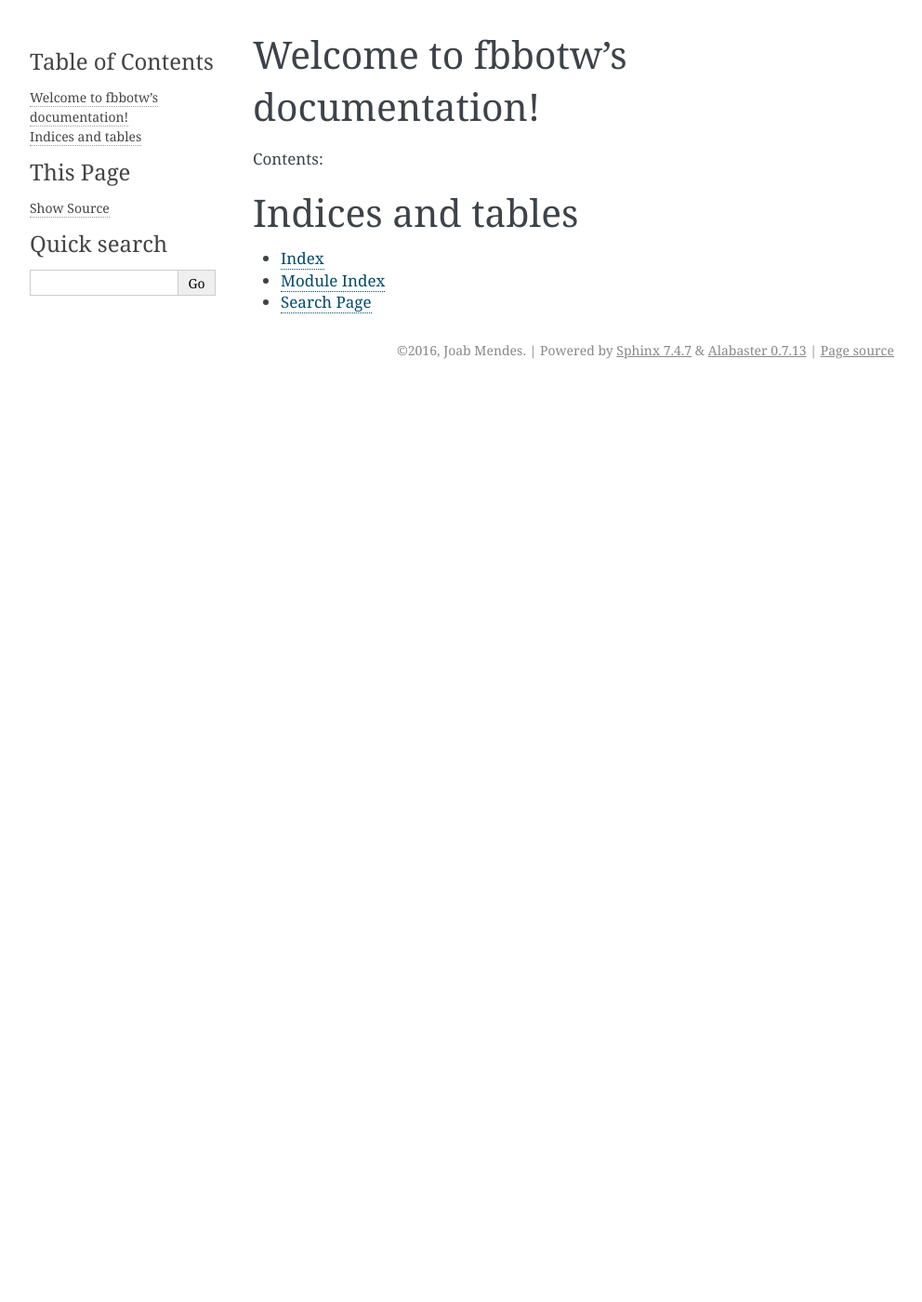
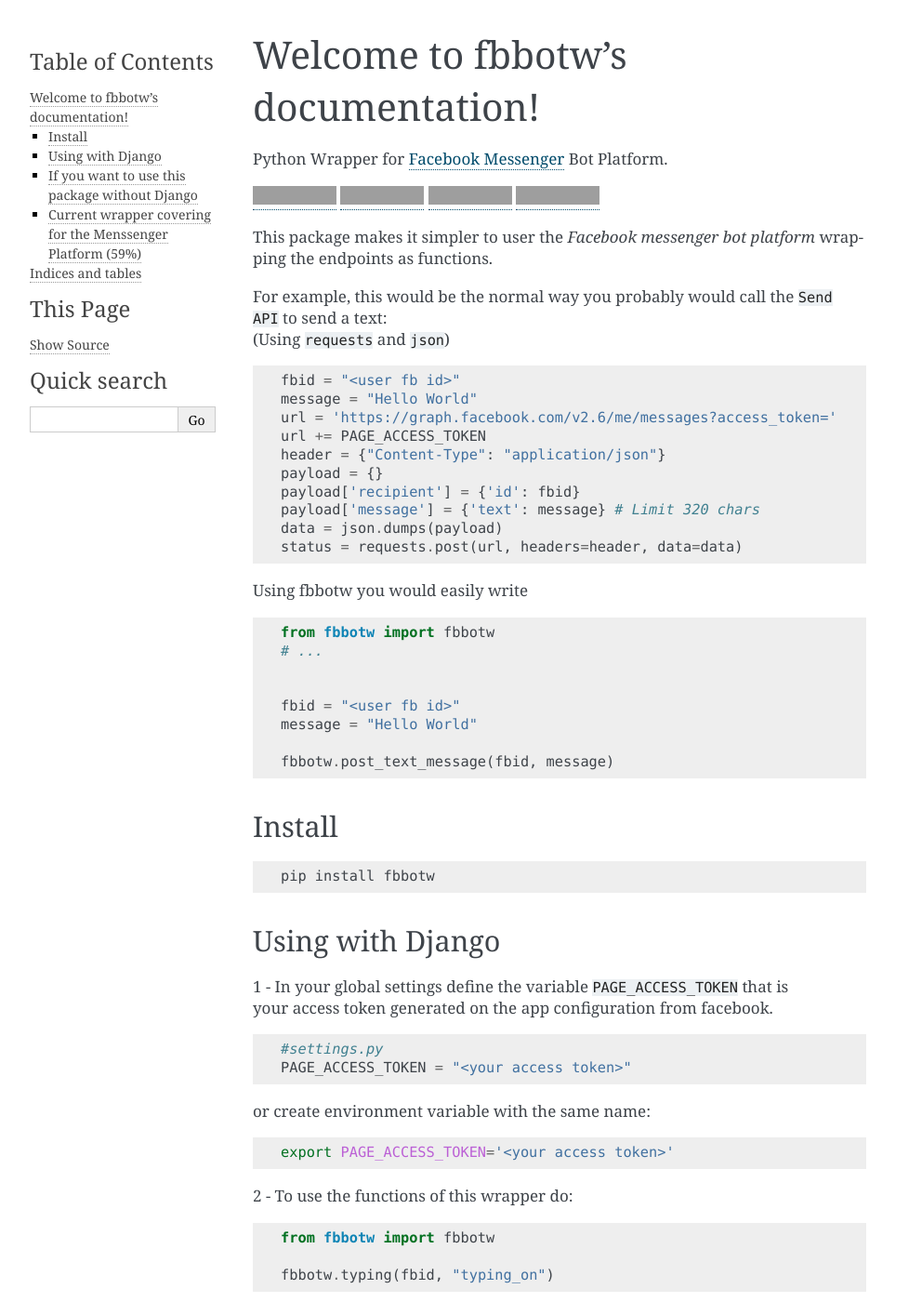
Before and after one commit to JoabMendes/fbbotw, a Sphinx documentation site: the page built from docs/source/index.rst, in a window 1280 px wide and 1400 px high. Shown: the whole window at 93% size, without its empty margins (148-1140 px from the left). Built offline with Sphinx 7.4.7, drawn with Linux system fonts in a browser that asks for light colours; formulas are drawn with MathJax 3; some of the changed text lies outside the part shown; grey boxes are pictures that could not be loaded.

```diff
--- a/README.rst
+++ b/README.rst
@@ -1,11 +1,11 @@
-Facebook bot python wrapper
+FBBOTW: A Facebook Bot Wrapper
 ===========================
 
 Python Wrapper for `Facebook Messenger`_ Bot Platform.
 
 |MIT licensed| |PyPI| |Documentation Status| |Build Status|
 
-This bot makes it simpler to user the *Facebook messenger bot platform*
+This package makes it simpler to user the *Facebook messenger bot platform*
 wrapping the endpoints as functions.
 
 | For example, this would be the normal way you probably would call the
--- a/docs/source/conf.py
+++ b/docs/source/conf.py
@@ -2,7 +2,7 @@
 # -*- coding: utf-8 -*-
 #
 # fbbotw documentation build configuration file, created by
-# sphinx-quickstart on Thu Nov 24 03:00:46 2016.
+# sphinx-quickstart on Mon Nov 28 01:48:59 2016.
 #
 # This file is execfile()d with the current directory set to its
 # containing dir.
@@ -17,9 +17,9 @@
 # add these directories to sys.path here. If the directory is relative to the
 # documentation root, use os.path.abspath to make it absolute, like shown here.
 #
-# import os
-# import sys
-# sys.path.insert(0, os.path.abspath('.'))
+import os
+import sys
+sys.path.insert(0, os.path.abspath('../../fbbotw'))
 
 # -- General configuration ------------------------------------------------
 
@@ -31,15 +31,11 @@
 # extensions coming with Sphinx (named 'sphinx.ext.*') or your custom
 # ones.
 extensions = [
-    'sphinx.ext.doctest',
-    'sphinx.ext.intersphinx',
-    'sphinx.ext.coverage',
-    'sphinx.ext.imgmath',
-    'sphinx.ext.viewcode',
+    'sphinx.ext.autodoc',
 ]
 
 # Add any paths that contain templates here, relative to this directory.
-templates_path = ['_templates']
+templates_path = ['ntemplates']
 
 # The suffix(es) of source filenames.
 # You can specify multiple suffix as a list of string:
@@ -56,8 +52,8 @@ master_doc = 'index'
 
 # General information about the project.
 project = 'fbbotw'
-copyright = '2016, Joab Mendes'
-author = 'Joab Mendes'
+copyright = '2016, Joabe Mendes'
+author = 'Joabe Mendes'
 
 # The version info for the project you're documenting, acts as replacement for
 # |version| and |release|, also used in various other places throughout the
@@ -160,7 +156,7 @@ html_theme = 'alabaster'
 # Add any paths that contain custom static files (such as style sheets) here,
 # relative to this directory. They are copied after the builtin static files,
 # so a file named "default.css" will overwrite the builtin "default.css".
-html_static_path = ['_static']
+html_static_path = ['nstatic']
 
 # Add any extra paths that contain custom files (such as robots.txt or
 # .htaccess) here, relative to this directory. These files are copied
@@ -267,7 +263,7 @@ latex_elements = {
 #  author, documentclass [howto, manual, or own class]).
 latex_documents = [
     (master_doc, 'fbbotw.tex', 'fbbotw Documentation',
-     'Joab Mendes', 'manual'),
+     'Joabe Mendes', 'manual'),
 ]
 
 # The name of an image file (relative to this directory) to place at the top of
@@ -343,7 +339,3 @@ texinfo_documents = [
 # If true, do not generate a @detailmenu in the "Top" node's menu.
 #
 # texinfo_no_detailmenu = False
-
-
-# Example configuration for intersphinx: refer to the Python standard library.
-intersphinx_mapping = {'https://docs.python.org/': None}
--- a/docs/source/index.rst
+++ b/docs/source/index.rst
@@ -1,16 +1,127 @@
-.. fbbotw documentation master file, created by
-   sphinx-quickstart on Thu Nov 24 03:00:46 2016.
-   You can adapt this file completely to your liking, but it should at least
-   contain the root `toctree` directive.
-
 Welcome to fbbotw's documentation!
 ==================================
+
+Python Wrapper for `Facebook Messenger`_ Bot Platform.
+
+|MIT licensed| |PyPI| |Documentation Status| |Build Status|
+
+This package makes it simpler to user the *Facebook messenger bot platform*
+wrapping the endpoints as functions.
+
+| For example, this would be the normal way you probably would call the
+  ``Send API`` to send a text:
+| (Using ``requests`` and ``json``)
+
+.. code:: py
+
+      fbid = "<user fb id>"
+      message = "Hello World"
+      url = 'https://graph.facebook.com/v2.6/me/messages?access_token='
+      url += PAGE_ACCESS_TOKEN
+      header = {"Content-Type": "application/json"}
+      payload = {}
+      payload['recipient'] = {'id': fbid}
+      payload['message'] = {'text': message} # Limit 320 chars
+      data = json.dumps(payload)
+      status = requests.post(url, headers=header, data=data)
+
+Using fbbotw you would easily write
+
+.. code:: py
+
+    from fbbotw import fbbotw
+    # ...
+
+
+    fbid = "<user fb id>"
+    message = "Hello World"
+
+    fbbotw.post_text_message(fbid, message)
+
+Install
+-------
+
+::
+
+    pip install fbbotw
+
+Using with Django
+-----------------
+
+| 1 - In your global settings define the variable ``PAGE_ACCESS_TOKEN``
+  that is
+| your access token generated on the app configuration from facebook.
+
+.. code:: py
+
+    #settings.py
+    PAGE_ACCESS_TOKEN = "<your access token>"
+
+or create environment variable with the same name:
+
+.. code:: sh
+
+    export PAGE_ACCESS_TOKEN='<your access token>'
+
+2 - To use the functions of this wrapper do:
+
+.. code:: py
+
+    from fbbotw import fbbotw
+
+    fbbotw.typing(fbid, "typing_on")
+
+If you want to use this package without Django
+----------------------------------------------
+
+#. Download the .zip of this directory.
+
+#. Copy the ``fbbotw`` directory to your project root.
+
+#. Define a variable called ``PAGE_ACCESS_TOKEN`` as the page access
+   token you got from facebook
+
+#. Import the package in your module.
+
+.. code:: py
+
+    from fbbotw import fbbotw
+
+    fbbotw.typing(fbid, "typing_on")
+
+Current wrapper covering for the `Menssenger Platform`_ (59%)
+-------------------------------------------------------------
+
+-  [x] User profile
+-  [ ] Send API
+
+   -  [ ] Templates
+   -  [ ] Buttons
+   -  [x] Quick Replies
+   -  [x] Sender Actions
+   -  [x] Content Types
+
+      -  [x] Text messages
+      -  [x] Audio attachment
+      -  [x] File attachment
+      -  [x] Image attachment
+      -  [x] Video attachment
+
+-  [ ] Web view
+-  [ ] Thread Settings
+-  [x] Greeting Text
+-  [x] Get Started Button
+-  [x] Persistent Menu
+-  [ ] Account Linking
+-  [ ] Domain Whitelisting
+-  [ ] Payment Settings
 
 Contents:
 
 .. toctree::
    :maxdepth: 2
 
+   functions
 
 
 Indices and tables
@@ -19,3 +130,15 @@ Indices and tables
 * :ref:`genindex`
 * :ref:`modindex`
 * :ref:`search`
+
+.. _Facebook Messenger: https://developers.facebook.com/products/messenger/
+.. _Menssenger Platform: https://developers.facebook.com/docs/messenger-platform/product-overview
+
+.. |MIT licensed| image:: https://img.shields.io/badge/license-MIT-blue.svg
+   :target: https://raw.githubusercontent.com/hyperium/hyper/master/LICENSE
+.. |PyPI| image:: https://img.shields.io/pypi/v/fbbotw.svg
+   :target: https://pypi.python.org/pypi?name=fbbotw&version=0.1.dev1&:action=display
+.. |Documentation Status| image:: https://readthedocs.org/projects/fbbotw/badge/?version=latest
+   :target: http://fbbotw.readthedocs.io/en/latest/?badge=latest
+.. |Build Status| image:: https://travis-ci.org/JoabMendes/fbbotw.svg?branch=master
+   :target: https://travis-ci.org/JoabMendes/fbbotw
```
Also changed, not shown: README.md (+9 -10 lines), docs/fbbotw.rst (deleted, +0 -22 lines), docs/modules.rst (deleted, +0 -7 lines), docs/source/functions.rst (added, +43 -0 lines), 13 other files.
